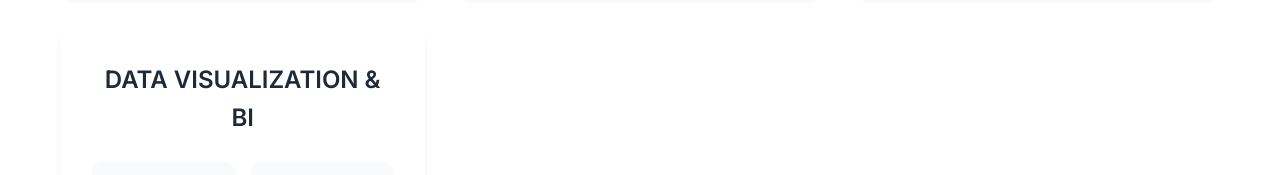
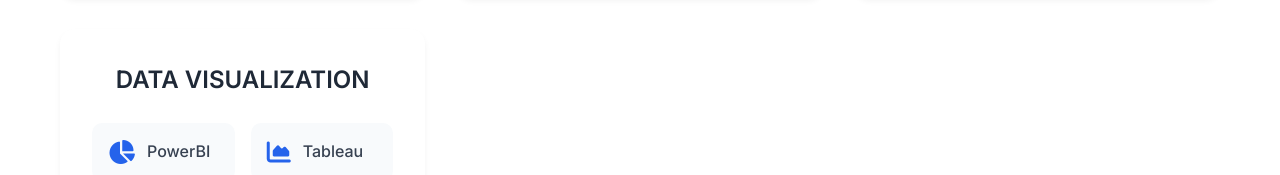
Before and after one commit to pranavdhawann/pranavdhawan-portfolio, a plain HTML site: page index.html in a window 1280 px wide. Shown: the part 2028-2203 px from the top of the page. Drawn offline with Linux system fonts and the light colour scheme.

Commit message:
Update skill category heading in index.html
Changed the skill category heading from 'DATA VISUALIZATION & BI' to 'DATA VISUALIZATION' for clarity and consistency.

```diff
--- a/index.html
+++ b/index.html
@@ -180,7 +180,7 @@
                     </div>
                 </div>
                 <div class="skill-category">
-                    <h3>DATA VISUALIZATION & BI</h3>
+                    <h3>DATA VISUALIZATION</h3>
                     <div class="skill-items">
                         <div class="skill-item">
                             <i class="fas fa-chart-pie"></i>
```
